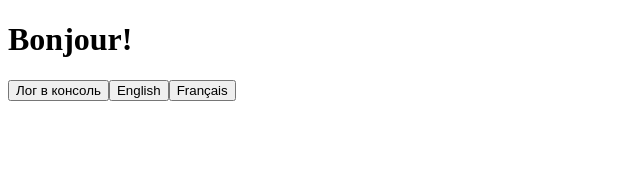
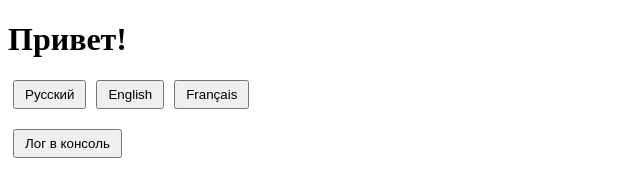
Before and after one commit to memp1re/PluginsVue, a plain HTML site: page index.html in a window 1280 px wide. Shown: the whole page, without its empty margins (0-640 px from the left). Drawn offline with nearby package versions, Linux system fonts and the light colour scheme.

Commit message:
index.html

```diff
--- a/index.html
+++ b/index.html
@@ -7,26 +7,35 @@
     <script src="https://unpkg.com/vue@3/dist/vue.global.js"></script>
     <script src="i18n.js"></script>
     <script src="logger.js"></script>
+    <style>
+        button { margin: 0 5px; padding: 5px 10px; }
+        .language-buttons { margin: 20px 0; }
+    </style>
 </head>
 <body>
     <div id="app">
         <h1>{{ $translate('greetings.hello') }}</h1>
-        <button @click="$log('Тест лога')">Лог в консоль</button>
-        <button @click="setLanguage('english')">English</button>
-        <button @click="setLanguage('french')">Français</button>
 
-        <div v-if="i18n">
-            <p>Через inject: {{ i18n.options.greetings.hello }}</p>
+        <div class="language-buttons">
+            <button @click="setLanguage('russian')">Русский</button>
+            <button @click="setLanguage('english')">English</button>
+            <button @click="setLanguage('french')">Français</button>
+        </div>
+
+        <button @click="$log('Тестовое сообщение')">Лог в консоль</button>
+
+        <div v-if="i18nData" style="margin-top: 20px;">
+            <p>Через inject: {{ i18nData.greetings.hello }}</p>
         </div>
     </div>
 
     <script>
-        // Данные переводов
+        // Данные переводов с русским языком по умолчанию
         const translations = {
-            french: {
+            russian: {
                 greetings: {
-                    hello: 'Bonjour!',
-                    goodbye: 'Au revoir!'
+                    hello: 'Привет!',
+                    goodbye: 'До свидания!'
                 }
             },
             english: {
@@ -34,29 +43,36 @@
                     hello: 'Hello!',
                     goodbye: 'Goodbye!'
                 }
+            },
+            french: {
+                greetings: {
+                    hello: 'Bonjour!',
+                    goodbye: 'Au revoir!'
+                }
             }
         };
 
         const app = Vue.createApp({
             data() {
                 return {
-                    i18n: null
+                    i18nData: null
                 };
             },
             methods: {
                 setLanguage(lang) {
-                    const i18n = Vue.inject('i18n');
-                    i18n.updateOptions(translations[lang]);
-                    this.i18n = i18n; // Обновляем реактивные данные
+                    this.$updateTranslations(translations[lang]);
+                    this.i18nData = Vue.inject('i18n').translations;
                 }
             },
             mounted() {
-                this.i18n = Vue.inject('i18n');
+                // Устанавливаем русский язык по умолчанию
+                this.$updateTranslations(translations.russian);
+                this.i18nData = Vue.inject('i18n').translations;
             }
         });
 
-        // Используем плагины
-        app.use(i18nPlugin, translations.french);
+        // Используем плагины (передаем русский как дефолтный)
+        app.use(i18nPlugin, translations.russian);
         app.use(loggerPlugin);
 
         app.mount('#app');
```
